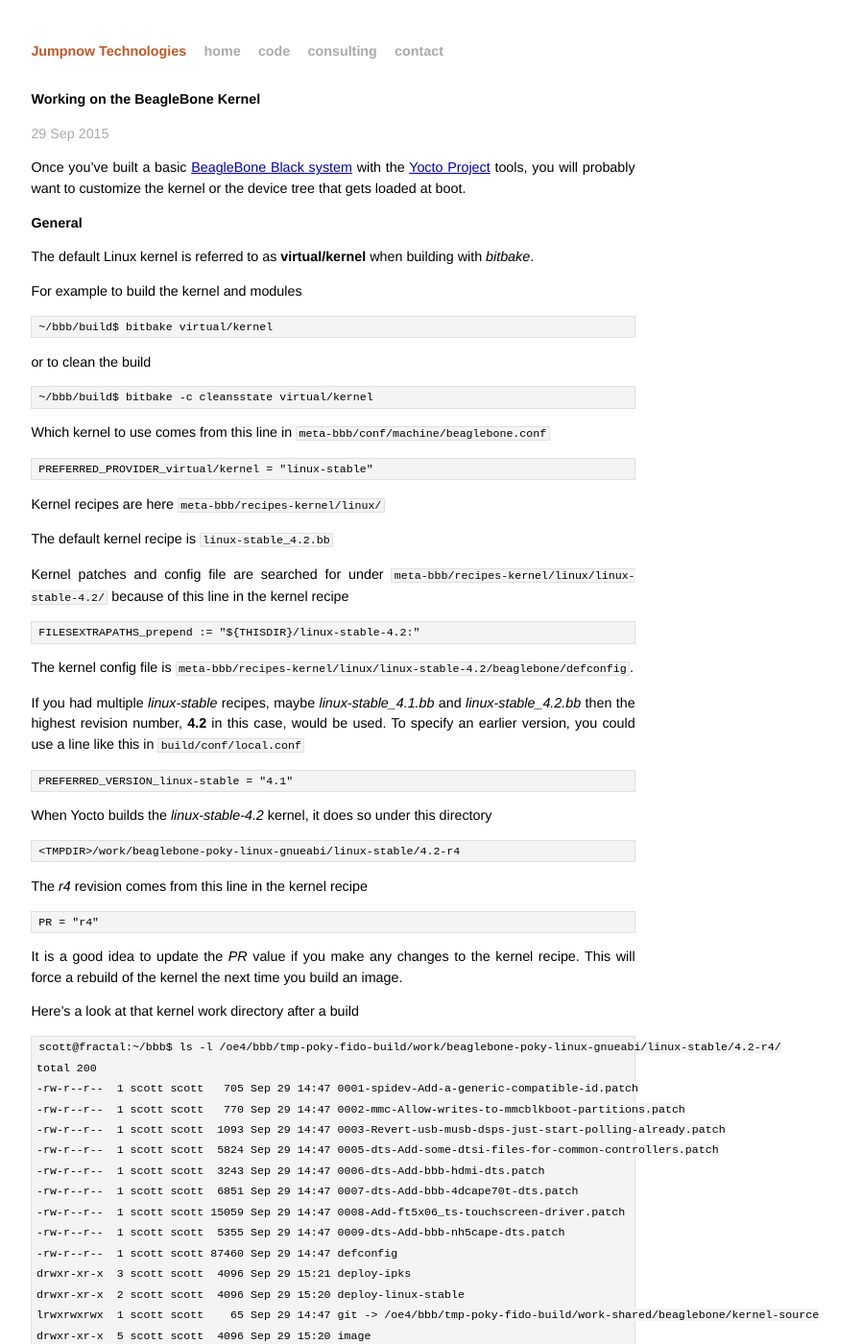
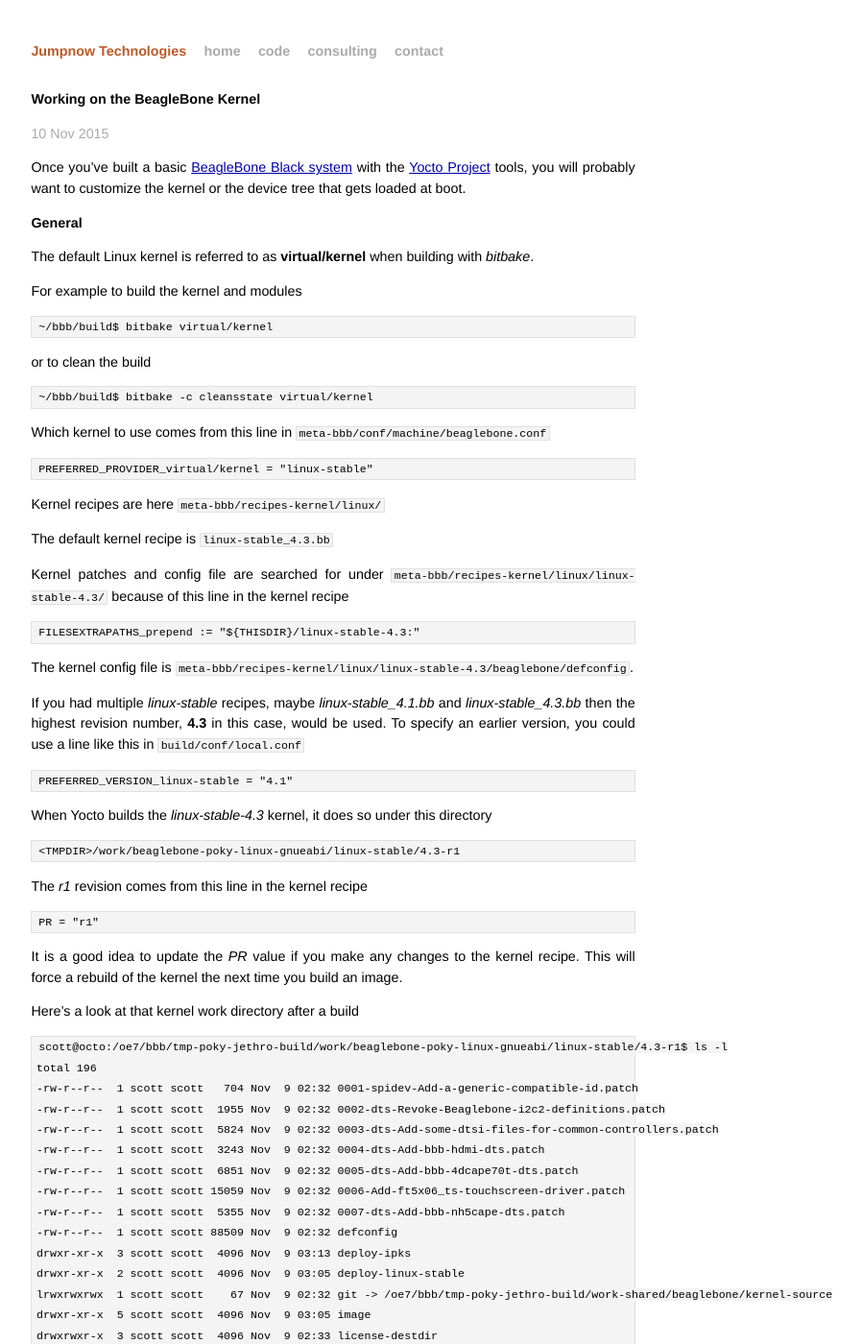
Before and after one commit to jumpnow/jumpnowtek-site, a Jekyll site: the page built from _posts/2015-06-22-Working-on-the-BeagleBone-kernel.md, in a window 1280 px wide and 1400 px high. Shown: the whole window at 96% size, without its empty margins (293-1191 px from the left). Built offline with Jekyll 4.4.1, drawn with Linux system fonts in a browser that asks for light colours; some of the changed text lies outside the part shown.

Commit message:
Update bbb kernel doc to 4.3 and jethro

```diff
--- a/_posts/2015-06-22-Working-on-the-BeagleBone-kernel.md
+++ b/_posts/2015-06-22-Working-on-the-BeagleBone-kernel.md
@@ -2,7 +2,7 @@
 layout: post
 title: Working on the BeagleBone Kernel
 description: "Working on and customizing the BeagleBone Black kernel"
-date: 2015-09-29 15:20:00
+date: 2015-11-10 08:15:00
 categories: beaglebone
 tags: [linux, beaglebone, kernel]
 ---
@@ -28,55 +28,55 @@ Which kernel to use comes from this line in `meta-bbb/conf/machine/beaglebone.co
 
 Kernel recipes are here `meta-bbb/recipes-kernel/linux/`
 
-The default kernel recipe is `linux-stable_4.2.bb`
+The default kernel recipe is `linux-stable_4.3.bb`
 
-Kernel patches and config file are searched for under `meta-bbb/recipes-kernel/linux/linux-stable-4.2/` because of this line in the kernel recipe
+Kernel patches and config file are searched for under `meta-bbb/recipes-kernel/linux/linux-stable-4.3/` because of this line in the kernel recipe
 
-    FILESEXTRAPATHS_prepend := "${THISDIR}/linux-stable-4.2:"
+    FILESEXTRAPATHS_prepend := "${THISDIR}/linux-stable-4.3:"
 
-The kernel config file is `meta-bbb/recipes-kernel/linux/linux-stable-4.2/beaglebone/defconfig`.
+The kernel config file is `meta-bbb/recipes-kernel/linux/linux-stable-4.3/beaglebone/defconfig`.
 
-If you had multiple *linux-stable* recipes, maybe *linux-stable_4.1.bb* and *linux-stable_4.2.bb* then the highest revision number, **4.2** in this case, would be used. To specify an earlier version, you could use a line like this in `build/conf/local.conf`
+If you had multiple *linux-stable* recipes, maybe *linux-stable_4.1.bb* and *linux-stable_4.3.bb* then the highest revision number, **4.3** in this case, would be used. To specify an earlier version, you could use a line like this in `build/conf/local.conf`
 
     PREFERRED_VERSION_linux-stable = "4.1"
 
-When Yocto builds the *linux-stable-4.2* kernel, it does so under this directory
+When Yocto builds the *linux-stable-4.3* kernel, it does so under this directory
 
-    <TMPDIR>/work/beaglebone-poky-linux-gnueabi/linux-stable/4.2-r4
+    <TMPDIR>/work/beaglebone-poky-linux-gnueabi/linux-stable/4.3-r1
 
-The *r4* revision comes from this line in the kernel recipe
+The *r1* revision comes from this line in the kernel recipe
 
-    PR = "r4"
+    PR = "r1"
 
 It is a good idea to update the *PR* value if you make any changes to the kernel recipe. This will force a rebuild of the kernel the next time you build an image.
 
 Here's a look at that kernel work directory after a build
 
-    scott@fractal:~/bbb$ ls -l /oe4/bbb/tmp-poky-fido-build/work/beaglebone-poky-linux-gnueabi/linux-stable/4.2-r4/
-    total 200
-    -rw-r--r--  1 scott scott   705 Sep 29 14:47 0001-spidev-Add-a-generic-compatible-id.patch
-    -rw-r--r--  1 scott scott   770 Sep 29 14:47 0002-mmc-Allow-writes-to-mmcblkboot-partitions.patch
-    -rw-r--r--  1 scott scott  1093 Sep 29 14:47 0003-Revert-usb-musb-dsps-just-start-polling-already.patch
-    -rw-r--r--  1 scott scott  5824 Sep 29 14:47 0005-dts-Add-some-dtsi-files-for-common-controllers.patch
-    -rw-r--r--  1 scott scott  3243 Sep 29 14:47 0006-dts-Add-bbb-hdmi-dts.patch
-    -rw-r--r--  1 scott scott  6851 Sep 29 14:47 0007-dts-Add-bbb-4dcape70t-dts.patch
-    -rw-r--r--  1 scott scott 15059 Sep 29 14:47 0008-Add-ft5x06_ts-touchscreen-driver.patch
-    -rw-r--r--  1 scott scott  5355 Sep 29 14:47 0009-dts-Add-bbb-nh5cape-dts.patch
-    -rw-r--r--  1 scott scott 87460 Sep 29 14:47 defconfig
-    drwxr-xr-x  3 scott scott  4096 Sep 29 15:21 deploy-ipks
-    drwxr-xr-x  2 scott scott  4096 Sep 29 15:20 deploy-linux-stable
-    lrwxrwxrwx  1 scott scott    65 Sep 29 14:47 git -> /oe4/bbb/tmp-poky-fido-build/work-shared/beaglebone/kernel-source
-    drwxr-xr-x  5 scott scott  4096 Sep 29 15:20 image
-    drwxrwxr-x  3 scott scott  4096 Sep 29 14:47 license-destdir
-    drwxr-xr-x 20 scott scott  4096 Sep 29 15:20 linux-beaglebone-standard-build
-    drwxr-xr-x  4 scott scott  4096 Sep 29 15:20 package
-    drwxr-xr-x 84 scott scott  4096 Sep 29 15:21 packages-split
-    drwxr-xr-x  7 scott scott  4096 Sep 29 15:20 pkgdata
-    drwxrwxr-x  2 scott scott  4096 Sep 29 15:20 pseudo
-    drwxr-xr-x  3 scott scott  4096 Sep 29 15:20 sysroot-destdir
-    drwxrwxr-x  2 scott scott 12288 Sep 29 15:21 temp
+    scott@octo:/oe7/bbb/tmp-poky-jethro-build/work/beaglebone-poky-linux-gnueabi/linux-stable/4.3-r1$ ls -l
+    total 196
+    -rw-r--r--  1 scott scott   704 Nov  9 02:32 0001-spidev-Add-a-generic-compatible-id.patch
+    -rw-r--r--  1 scott scott  1955 Nov  9 02:32 0002-dts-Revoke-Beaglebone-i2c2-definitions.patch
+    -rw-r--r--  1 scott scott  5824 Nov  9 02:32 0003-dts-Add-some-dtsi-files-for-common-controllers.patch
+    -rw-r--r--  1 scott scott  3243 Nov  9 02:32 0004-dts-Add-bbb-hdmi-dts.patch
+    -rw-r--r--  1 scott scott  6851 Nov  9 02:32 0005-dts-Add-bbb-4dcape70t-dts.patch
+    -rw-r--r--  1 scott scott 15059 Nov  9 02:32 0006-Add-ft5x06_ts-touchscreen-driver.patch
+    -rw-r--r--  1 scott scott  5355 Nov  9 02:32 0007-dts-Add-bbb-nh5cape-dts.patch
+    -rw-r--r--  1 scott scott 88509 Nov  9 02:32 defconfig
+    drwxr-xr-x  3 scott scott  4096 Nov  9 03:13 deploy-ipks
+    drwxr-xr-x  2 scott scott  4096 Nov  9 03:05 deploy-linux-stable
+    lrwxrwxrwx  1 scott scott    67 Nov  9 02:32 git -> /oe7/bbb/tmp-poky-jethro-build/work-shared/beaglebone/kernel-source
+    drwxr-xr-x  5 scott scott  4096 Nov  9 03:05 image
+    drwxrwxr-x  3 scott scott  4096 Nov  9 02:33 license-destdir
+    drwxr-xr-x 21 scott scott  4096 Nov  9 03:05 linux-beaglebone-standard-build
+    drwxr-xr-x  4 scott scott  4096 Nov  9 03:05 package
+    drwxr-xr-x 84 scott scott  4096 Nov  9 03:14 packages-split
+    drwxr-xr-x  7 scott scott  4096 Nov  9 03:05 pkgdata
+    drwxrwxr-x  2 scott scott  4096 Nov  9 03:13 pseudo
+    drwxr-xr-x  3 scott scott  4096 Nov  9 03:05 sysroot-destdir
+    drwxrwxr-x  2 scott scott 12288 Nov  9 03:14 temp
 
-The patches and defconfig are the same files from `meta-bbb/recipes-kernel/linux/linux-stable-4.2/`
+
+The patches and defconfig are the same files from `meta-bbb/recipes-kernel/linux/linux-stable-4.3/`
 
 The files under `git` are the Linux source after the kernel recipe patches have been applied.
 
@@ -91,11 +91,11 @@ You can invoke the standard kernel configuration editor using bitbake
 
 After you make your changes and save them, the new configuration file can be found here
 
-    <TMPDIR>/work/beaglebone-poky-linux-gnueabi/linux-stable/4.2-r4/linux-beaglebone-standard-build/.config
+    <TMPDIR>/work/beaglebone-poky-linux-gnueabi/linux-stable/4.3-r1/linux-beaglebone-standard-build/.config
 
 Copy that `.config` file to
 
-    ~/bbb/meta-bbb/recipes-kernel/linux/linux-stable-4.2/beaglebone/defconfig
+    ~/bbb/meta-bbb/recipes-kernel/linux/linux-stable-4.3/beaglebone/defconfig
 
 Then rebuild your kernel
 
@@ -121,7 +121,7 @@ The choices are **i686** for 32-bit build workstations or **x86_64** for 64-bit
 
 Then after the normal setting up of the Yocto build environment
 
-    ~$ source poky-fido/oe-init-build-env ~/bbb/build
+    ~$ source poky-jethro/oe-init-build-env ~/bbb/build
 
 build the sdk installer with the *populate_sdk* command, specifying the same image file you are using in your project.
 
@@ -129,35 +129,42 @@ build the sdk installer with the *populate_sdk* command, specifying the same ima
 
 When finished, the sdk installer will end up here
 
-    <TMPDIR>/deploy/sdk/poky-glibc-x86_64-qt5-image-cortexa8hf-vfp-neon-toolchain-1.8.sh
+    <TMPDIR>/deploy/sdk/poky-glibc-x86_64-qt5-image-cortexa8hf-vfp-neon-toolchain-2.0.sh
 
-If you run it and accept the defaults, the cross-tools will get installed under `/opt/poky/1.8`.
+If you run it and accept the defaults, the cross-tools will get installed under `/opt/poky/2.0`.
 
 
 ### Fetch the Linux source
 
-The kernel recipe *linux-stable_4.2.bb* has the repository location, branch and commit of the kernel source used in the Yocto build.
+The kernel recipe *linux-stable_4.3.bb* has the repository location, branch and commit of the kernel source used in the Yocto build.
 
 These lines have the details
 
-    # v4.2.2
-    SRCREV = "7659db320e01bb0fc5f93724910fc6a7423ffe5a"
+    # v4.3
+    SRCREV = "6a13feb9c82803e2b815eca72fa7a9f5561d7861"
     SRC_URI = " \
-        git://git.kernel.org/pub/scm/linux/kernel/git/stable/linux-stable.git;branch=linux-4.2.y \
+        git://git.kernel.org/pub/scm/linux/kernel/git/stable/linux-stable.git;branch=master \
 
+
+Be sure to pay attention to the branch.
 
 Here are the commands to checkout that same kernel source
 
     $ cd ~/bbb
     $ git clone git://git.kernel.org/pub/scm/linux/kernel/git/stable/linux-stable.git
     $ cd linux-stable
-    $ git checkout -b linux-4.2.y origin/linux-4.2.y
+
+If a branch other then [master] was used, then you would need to switch branches here as well.
+
+For example, if you were using the 4.1 kernel
+
+    $ git checkout -b linux-4.1.y origin/linux-4.1.y
 
 That gets you to the correct git branch, but depending on whether I've kept the `meta-bbb` repository up-to-date, the current commit on the branch may or may not match the **SRCREV** in the recipe. If they don't match, you can checkout a particular older commit explicitly or you can modify the recipe to use the latest commit. Checking out the same branch is usually sufficient.
 
 ### Apply existing patches
 
-Currently the `meta-bbb/recipes-kernel/linux/linux-stable_4.2.bb` recipe has a number of patches that I've included to add support for *spidev*, *i2c*, *uart4* and a few touchscreens. These are all completely optional and you probably want your own patches instead.
+Currently the `meta-bbb/recipes-kernel/linux/linux-stable_4.3.bb` recipe has a number of patches that I've included to add support for *spidev*, *i2c*, *uart4* and a few touchscreens. These are all completely optional and you probably want your own patches instead.
 
 Whatever patches you decide to use when building with *Yocto*, you can use *git* to apply these same patches to the Linux source repository outside of *Yocto*.
 
@@ -168,7 +175,7 @@ I usually start by creating a working branch
 
 And if you wanted to apply all of the patches at once
 
-    ~/bbb/linux-stable$ git am ../meta-bbb/recipes-kernel/linux/linux-stable-4.2/*.patch
+    ~/bbb/linux-stable$ git am ../meta-bbb/recipes-kernel/linux/linux-stable-4.3/*.patch
 
 Or you could apply selective patches individually.
 
@@ -176,7 +183,7 @@ Or you could apply selective patches individually.
 
 Copy the kernel config file that Yocto used to the new linux-stable repository.
 
-    cp ~/bbb/meta-bbb/recipes-kernel/linux/linux-stable-4.2/beaglebone/defconfig ~/bbb/linux-stable/.config
+    cp ~/bbb/meta-bbb/recipes-kernel/linux/linux-stable-4.3/beaglebone/defconfig ~/bbb/linux-stable/.config
 
 If you make changes to the config that you want to keep, make sure to copy it back to `meta-bbb/.../defconfig`
 
@@ -186,7 +193,7 @@ If you make changes to the config that you want to keep, make sure to copy it ba
 Source the cross-tools environment
 
     ~$ cd bbb/linux-stable
-    ~/bbb/linux-stable$ source /opt/poky/1.8/environment-setup-cortexa8hf-vfp-neon-poky-linux-gnueabi
+    ~/bbb/linux-stable$ source /opt/poky/2.0/environment-setup-cortexa8hf-vfp-neon-poky-linux-gnueabi
 
 Build a zImage, unset **LOCALVERSION** so modules already on the bbb rootfs will still load
 
@@ -244,58 +251,55 @@ After that you can edit the `uEnv.txt` file to change the **dtb** that is loaded
 
 After finishing development you will probably want to integrate your changes into the Yocto build system. Yocto works with the standard patches generated by *git*.
 
-So for instance that patch to allow writes to the `/dev/mmcblkboot` partitions
+So for instance the patch that allows using the spidev in a DTS without the silly warnings
 
-    0002-mmc-Allow-writes-to-mmcblkboot-partitions.patch
+    0001-spidev-Add-a-generic-compatible-id.patch
 
 was generated like this
 
-    scott@fractal:~/bbb/linux-stable$ vi drivers/mmc/core/mmc.c
+    scott@fractal:~/bbb/linux-stable$ vi drivers/spi/spidev.c
 
 Make the changes and save.
 
 Here's the diff
 
     scott@octo:~/bbb/linux-stable$ git diff
-    diff --git a/drivers/mmc/core/mmc.c b/drivers/mmc/core/mmc.c
-    index e726903..422acaf 100644
-    --- a/drivers/mmc/core/mmc.c
-    +++ b/drivers/mmc/core/mmc.c
-    @@ -420,7 +420,7 @@ static int mmc_decode_ext_csd(struct mmc_card *card, u8 *ext_csd)
-                                    part_size = ext_csd[EXT_CSD_BOOT_MULT] << 17;
-                                    mmc_part_add(card, part_size,
-                                            EXT_CSD_PART_CONFIG_ACC_BOOT0 + idx,
-    -                                       "boot%d", idx, true,
-    +                                       "boot%d", idx, false,
-                                            MMC_BLK_DATA_AREA_BOOT);
-                            }
-                    }
+    diff --git a/drivers/spi/spidev.c b/drivers/spi/spidev.c
+    index ef008e5..59b37e9 100644
+    --- a/drivers/spi/spidev.c
+    +++ b/drivers/spi/spidev.c
+    @@ -695,6 +695,7 @@ static struct class *spidev_class;
+     static const struct of_device_id spidev_dt_ids[] = {
+            { .compatible = "rohm,dh2228fv" },
+            { .compatible = "lineartechnology,ltc2488" },
+    +       { .compatible = "generic,spi" },
+            {},
+     };
+     MODULE_DEVICE_TABLE(of, spidev_dt_ids);
 
+ Now commit the change to git
 
-Now commit the change to git
+    scott@fractal:~/bbb/linux-stable$ git add drivers/spi/spidev.c
 
-    scott@fractal:~/bbb/linux-stable$ git add drivers/mmc/core/mmc.c
-
-    scott@fractal:~/bbb/linux-stable$ git commit -m 'mmc: Allow writes to mmcblkboot partitions'
-    [work 9b5d32c] mmc: Allow writes to mmcblkboot partitions
-     1 file changed, 1 insertion(+), 1 deletion(-)
+    scott@octo:~/bbb/linux-stable$ git commit -m 'spidev: Add a generic compatible id'
+    [work 00e179f] spidev: Add a generic compatible id
+     1 file changed, 1 insertion(+)
 
 generate a patch
 
-    scott@fractal:~/bbb/linux-stable$ git format-patch -1
-    0001-mmc-Allow-writes-to-mmcblkboot-partitions.patch
+    scott@octo:~/bbb/linux-stable$ git format-patch -1
+    0001-spidev-Add-a-generic-compatible-id.patch
+
 
 copy the patch to where Yocto will use it
 
-    scott@fractal:~/bbb/linux-stable$ cp 0001-mmc-* \
-        ~/bbb/meta-bbb/recipes-kernel/linux/linux-stable-4.2/
+    scott@fractal:~/bbb/linux-stable$ cp 0001-spidev-* \
+        ~/bbb/meta-bbb/recipes-kernel/linux/linux-stable-4.3/
 
 
-and finally add the patch to the kernel recipe `linux-stable_4.2.bb`.
+and finally add the patch to the kernel recipe `linux-stable_4.3.bb`.
 
 Yocto will apply the patches in the order they appear in the recipe, but to make it easier to work with `git am` outside of Yocto it's useful to rename (renumber) the patches in the order you want them applied.
-
-That's why I renamed this same patch from `0001-` to `0002-` in the `meta-bbb` layer.
 
 ### External Kernel Modules
 
```
Also changed, not shown: other parts of _posts/2015-06-22-Working-on-the-BeagleBone-kernel.md (+0 -1 lines).
